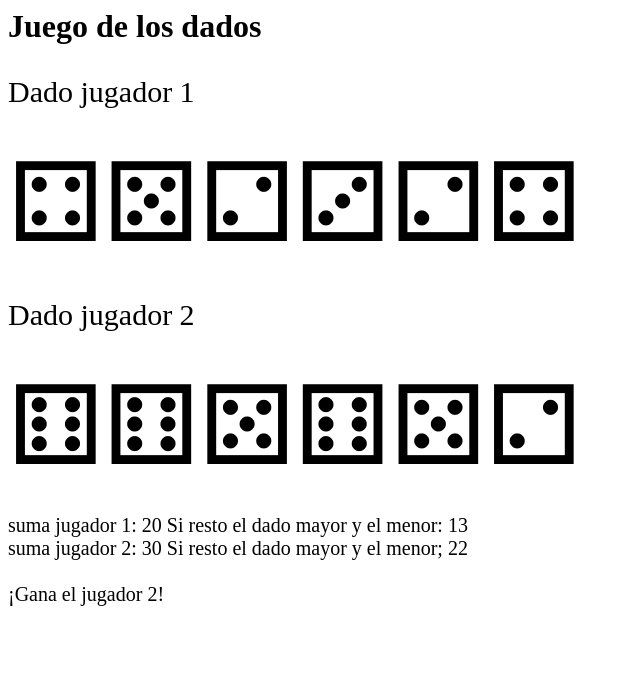
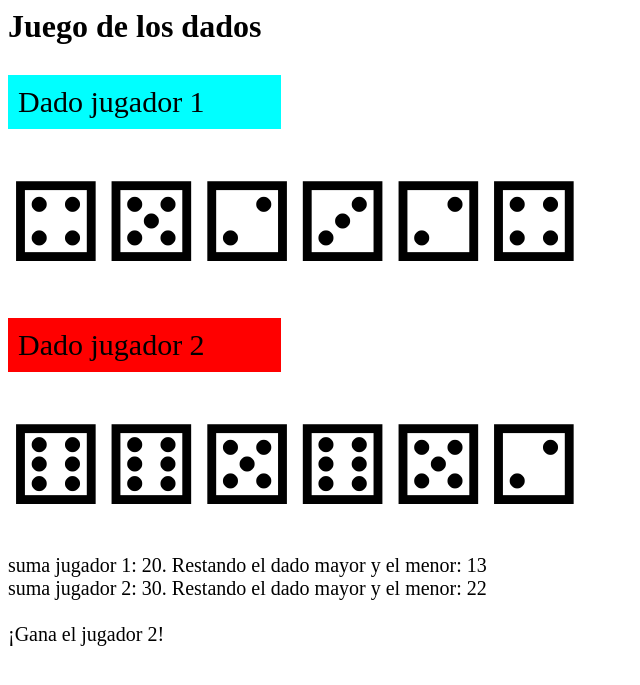
Before and after one commit to marta-moran/juego-dados, a PHP site: page / in a window 1280 px wide. Shown: the top 685 px of the page, without its empty margins (0-640 px from the left). Run offline with PHP 8.4, Linux system fonts and the light colour scheme; data that the repository does not hold is empty.

Commit message:
tarea finalizada. Añado los colores de los jugadores y formateo el texto.

```diff
--- a/index.php
+++ b/index.php
@@ -34,11 +34,10 @@ function restarDados2($jugador2) {
         return $resta2;
 }
 
-
 function elGanador($jugador1, $jugador2) {
-        if (array_sum($jugador1) == array_sum($jugador2)) {
+        if (restarDados1($jugador1) == restarDados2($jugador2)) {
                 echo "¡Empate!";
-        } else if (array_sum($jugador1) > array_sum($jugador2)) {
+        } else if (restarDados1($jugador1) > restarDados2($jugador2)) {
                 echo "¡Gana el jugador 1!";
         } else {
                 echo "¡Gana el jugador 2!";
@@ -49,11 +48,27 @@ function elGanador($jugador1, $jugador2) {
 <head>
         <meta charset="UTF-8">
         <style>
-                p {
+                #dado-1 > p {
                         font-size: 30px;
+                        background-color: aqua;
+                        box-sizing: content-box;
+                        width: 20%;
+                        padding: 10px;
                 }
 
-                #dados {
+                #dado-1 {
+                        font-size: 110px;
+                }
+
+                #dado-2 > p {
+                        font-size: 30px;
+                        background-color: red;
+                        box-sizing: content-box;
+                        width: 20%;
+                        padding: 10px;
+                }
+
+                #dado-2 {
                         font-size: 110px;
                 }
 
@@ -65,11 +80,9 @@ function elGanador($jugador1, $jugador2) {
 </head>
 <body>
         <h1>Juego de los dados</h1>
-        <div id="dados">
+        <div id="dado-1">
+                <p>Dado jugador 1</p>
                 <?php
-
-                echo "<p>Dado jugador 1</p>";
-
                         $entrada = array(0, 1, 2, 3, 4, 5, 6);
                         $dado = 0;
 
@@ -79,8 +92,11 @@ function elGanador($jugador1, $jugador2) {
                                 "<span>" . tirarDados($jugador1, $dado) . "</span>";
                                 $jugador1[$i] = $dado;
                         }
-
-                echo "<p>Dado jugador 2</p>";
+                ?>
+        </div>
+        <div id="dado-2">
+                <p>Dado jugador 2</p>
+                <?php
 
                         for ($i = 0; $i < 6; $i++) {
                                 $salidaDado = mt_rand(1, 6);
@@ -92,8 +108,8 @@ function elGanador($jugador1, $jugador2) {
         </div>
         <div id="resultado">
                 <?php
-                echo "<br> suma jugador 1: " . array_sum($jugador1). " Si resto el dado mayor y el menor: " . restarDados1($jugador1) . "<br>";
-                echo "suma jugador 2: " . array_sum($jugador2) . " Si resto el dado mayor y el menor; " . restarDados2($jugador2) . "<br><br>";
+                        echo "<br> suma jugador 1: " . array_sum($jugador1). ". Restando el dado mayor y el menor: " . restarDados1($jugador1) . "<br>";
+                        echo "suma jugador 2: " . array_sum($jugador2) . ". Restando el dado mayor y el menor: " . restarDados2($jugador2) . "<br><br>";
                         elGanador($jugador1, $jugador2);
                 ?>
         </div>
```
Lines whose indentation alone changed are shown as unchanged.
